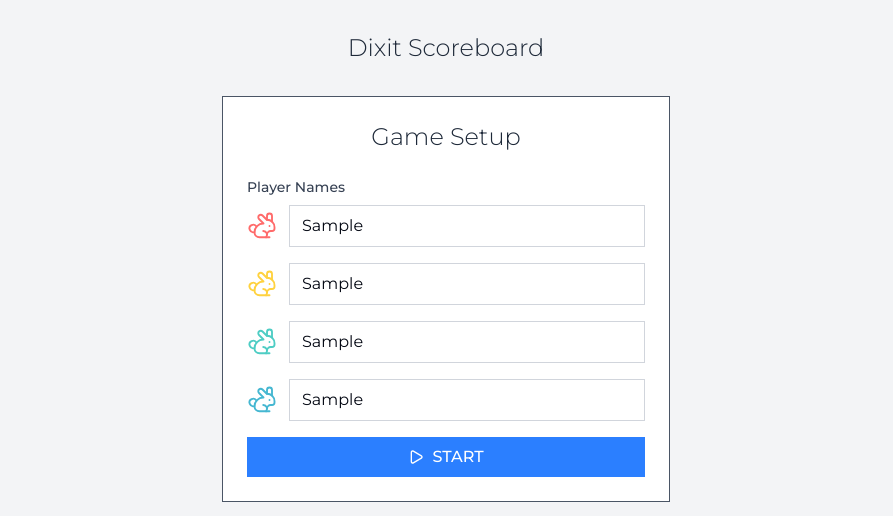
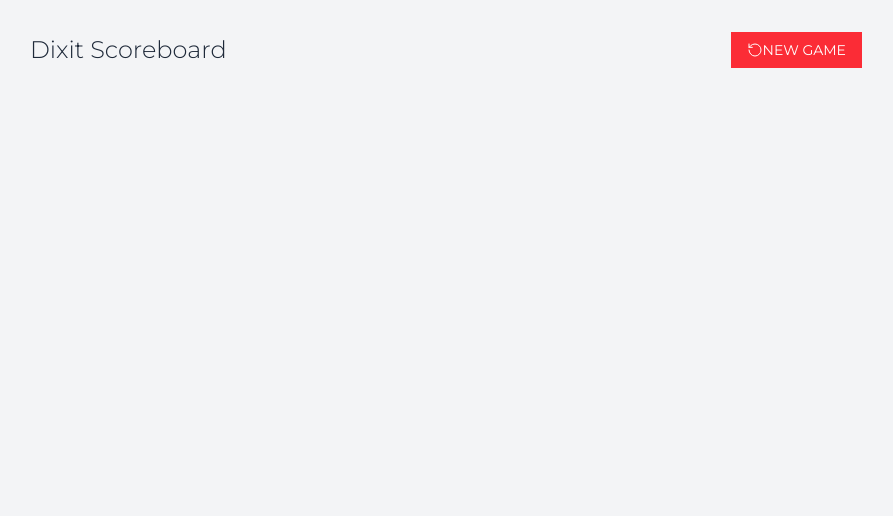
Before and after one commit to Pikadev1771/dixit-score, a Next.js app: page / in a window 1280 px wide. Both pictures are taken after typing "Sample", "Sample", "Sample", "Sample" into the empty fields and a click on the button "START". Shown: the top 516 px of the page, without its empty margins (194-1087 px from the left). Built offline with nearby package versions, Linux system fonts and the light colour scheme.

Commit message:
Feat: scoreboard 화면 추가

```diff
--- a/src/app/page.tsx
+++ b/src/app/page.tsx
@@ -1,24 +1,49 @@
 'use client';
 
 import { useState } from 'react';
+import { RotateCcw } from 'lucide-react';
 import { GameSetup } from '@/components/GameSetup';
 
 const Home = () => {
   const [isGameSetup, setIsGameSetup] = useState(true);
 
-  console.log('isGameSetup', isGameSetup);
-  const handleGameStart = () => {
-    console.log('start');
+  const handleGameStart = (playerNames: string[]) => {
+    console.log('playerNames', playerNames);
     setIsGameSetup(false);
   };
+
+  const handleResetGame = () => {
+    setIsGameSetup(true);
+  };
+
+  if (isGameSetup) {
+    return (
+      <div className="min-h-screen bg-gray-100 py-8">
+        <div className="max-w-4xl mx-auto px-8">
+          <h1 className="font-light text-2xl text-center mb-8 text-gray-800 flex items-center justify-center gap-2">
+            Dixit Scoreboard
+          </h1>
+          <GameSetup onGameStart={handleGameStart} />
+        </div>
+      </div>
+    );
+  }
 
   return (
     <div className="min-h-screen bg-gray-100 py-8">
       <div className="max-w-4xl mx-auto px-8">
-        <h1 className="font-light text-2xl text-center mb-8 text-gray-800 flex items-center justify-center gap-2">
-          Dixit Scoreboard
-        </h1>
-        <GameSetup onGameStart={handleGameStart} />
+        <div className="flex justify-between items-center gap-2 mb-8">
+          <h1 className="text-2xl font-light text-gray-800 flex items-center gap-2">
+            Dixit Scoreboard
+          </h1>
+          <button
+            onClick={handleResetGame}
+            className="px-4 py-2 bg-red-500 hover:bg-red-600 text-white text-sm transition-colors flex items-center"
+          >
+            <RotateCcw size={16} strokeWidth={1.5} />
+            NEW GAME
+          </button>
+        </div>
       </div>
     </div>
   );
--- a/src/components/GameSetup.tsx
+++ b/src/components/GameSetup.tsx
@@ -24,11 +24,11 @@
   const handleSubmit = (e: React.FormEvent) => {
     e.preventDefault();
 
-    const Players = playerNames.map((name, index) =>
+    const players = playerNames.map((name, index) =>
       name.trim() === '' ? DEFAULT_PLAYER_PLACEHOLDERS[index] : name.trim()
     );
 
-    onGameStart(Players);
+    onGameStart(players);
   };
 
   return (
```
